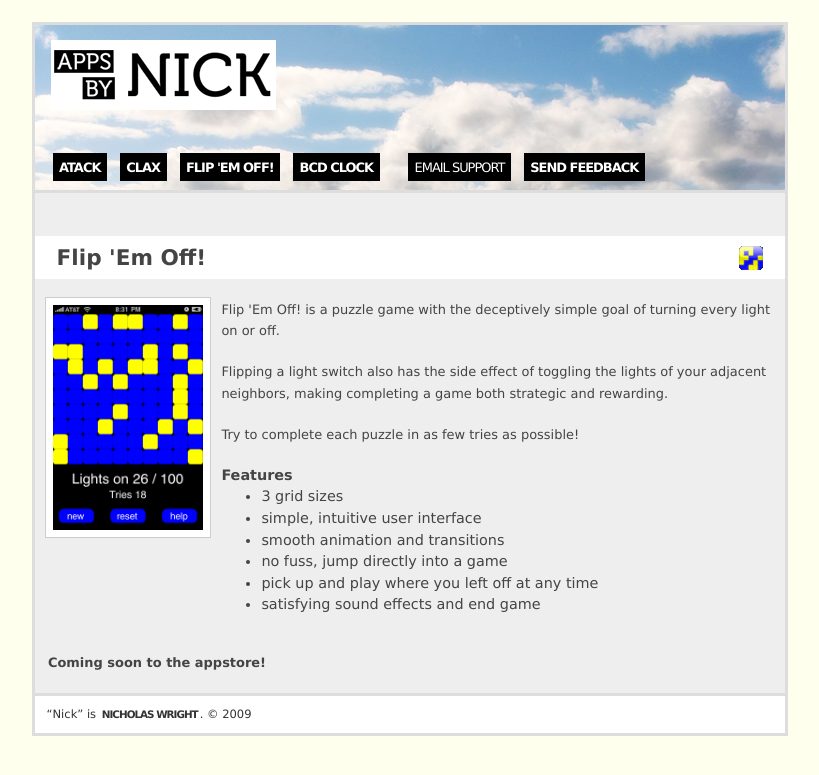
After one commit to Abica/appsbynick-google-app-engine, a Python web app: template templates/root/flip_em_off.html in a window 1280 px wide. The commit adds this page. Shown: the top 775 px of the page, without its empty margins (230-1049 px from the left). Run offline with Jinja, Linux system fonts and the light colour scheme; the template is opened without the code that fills it, so the values that code supplies are empty.

Commit message:
add page for Flip 'Em Off!

```diff
--- a/assets/stylesheets/base.css
+++ b/assets/stylesheets/base.css
@@ -168,6 +168,10 @@ a:hover {
     background: #FFF url(/images/atack-small-icon.gif) 97% center no-repeat;
 }
 
+#main #flip-em-off {
+    background: #FFF url(/images/flip-em-off-icon.gif) 97% center no-repeat;
+}
+
 .screenshot {
     float: left;
     padding: 0.5em;
--- a/handlers.py
+++ b/handlers.py
@@ -29,6 +29,10 @@ class AtackHandler( ApplicationHandler ):
   def get( self ):
     self.render_template( "root/atack.html" )
 
+class FlipEmOffHandler( ApplicationHandler ):
+  def get( self ):
+    self.render_template( "root/flip_em_off.html" )
+
 class SupportHandler( ApplicationHandler ):
   def get( self ):
     self.render_template( "root/support.html" )
--- a/main.py
+++ b/main.py
@@ -1,12 +1,13 @@
 from google.appengine.ext import webapp
 from google.appengine.ext.webapp.util import run_wsgi_app
-from handlers import RootHandler, BcdClockHandler, ClaxHandler, AtackHandler, SupportHandler
+from handlers import RootHandler, BcdClockHandler, ClaxHandler, AtackHandler, FlipEmOffHandler, SupportHandler
 
 application = webapp.WSGIApplication( [
     ( '/', RootHandler ),
     ( '/bcdclock', BcdClockHandler ),
     ( '/clax', ClaxHandler ),
     ( '/atack', AtackHandler ),
+    ( '/flipemoff', FlipEmOffHandler ),
     ( '/support', SupportHandler ),
   ],
   debug = True
--- a/templates/layouts/base_generic.html
+++ b/templates/layouts/base_generic.html
@@ -25,7 +25,8 @@
     <div id="nav">
       <ul>
         <li class="first"><a id="a-atack" href="/atack">aTack</a></li>
-        <li class="first"><a id="a-clax" href="/clax">Clax</a></li>
+        <li><a id="a-clax" href="/clax">Clax</a></li>
+        <li><a id="a-flip-em-off" href="/flipemoff">Flip 'Em Off!</a></li>
         <li><a id="a-bcdclock" href="/bcdclock">BCD Clock</a></li>
         <li><a class="support-first" href="/support">Email Support</a></li>
 
--- /dev/null
+++ b/templates/root/flip_em_off.html
@@ -0,0 +1,48 @@
+{% extends "../layouts/base_generic.html" %}
+
+{% block content %}
+  <h2 id="flip-em-off">Flip 'Em Off!</h2>
+  <img src="/images/flip_em_off.png" class="screenshot" alt="Flip 'Em Off! Screenshot" />
+  <p class="c">
+    Flip 'Em Off! is a puzzle game with the deceptively simple goal of turning every light on or off.
+  </p>
+
+  <p class="c">
+    Flipping a light switch also has the side effect of toggling the lights of your adjacent neighbors, making completing a game both strategic and rewarding.
+  </p>
+
+  <p class="c">
+    Try to complete each puzzle in as few tries as possible!
+  </p>
+
+  <div class="c">
+    <h4 style="margin-bottom:0px;padding-bottom:0px">Features</h4>
+    <ul style="float: left;margin-top:0px;padding-top:0px;">
+      <li>
+        3 grid sizes
+      </li>
+      <li>
+        simple, intuitive user interface
+      </li>
+      <li>
+        smooth animation and transitions
+      </li>
+      <li>
+        no fuss, jump directly into a game
+      </li>
+      <li>
+        pick up and play where you left off at any time
+      </li>
+      <li>
+        satisfying sound effects and end game
+      </li>
+    </ul>
+  </div>
+
+
+  <p class="c" style="clear: both">
+  <br />
+  <strong>Coming soon to the appstore!</strong>
+  </p>
+
+{% endblock %}
```
Also changed, not shown: assets/images/flip-em-off-icon.gif (added), assets/images/flip_em_off.png (added).
